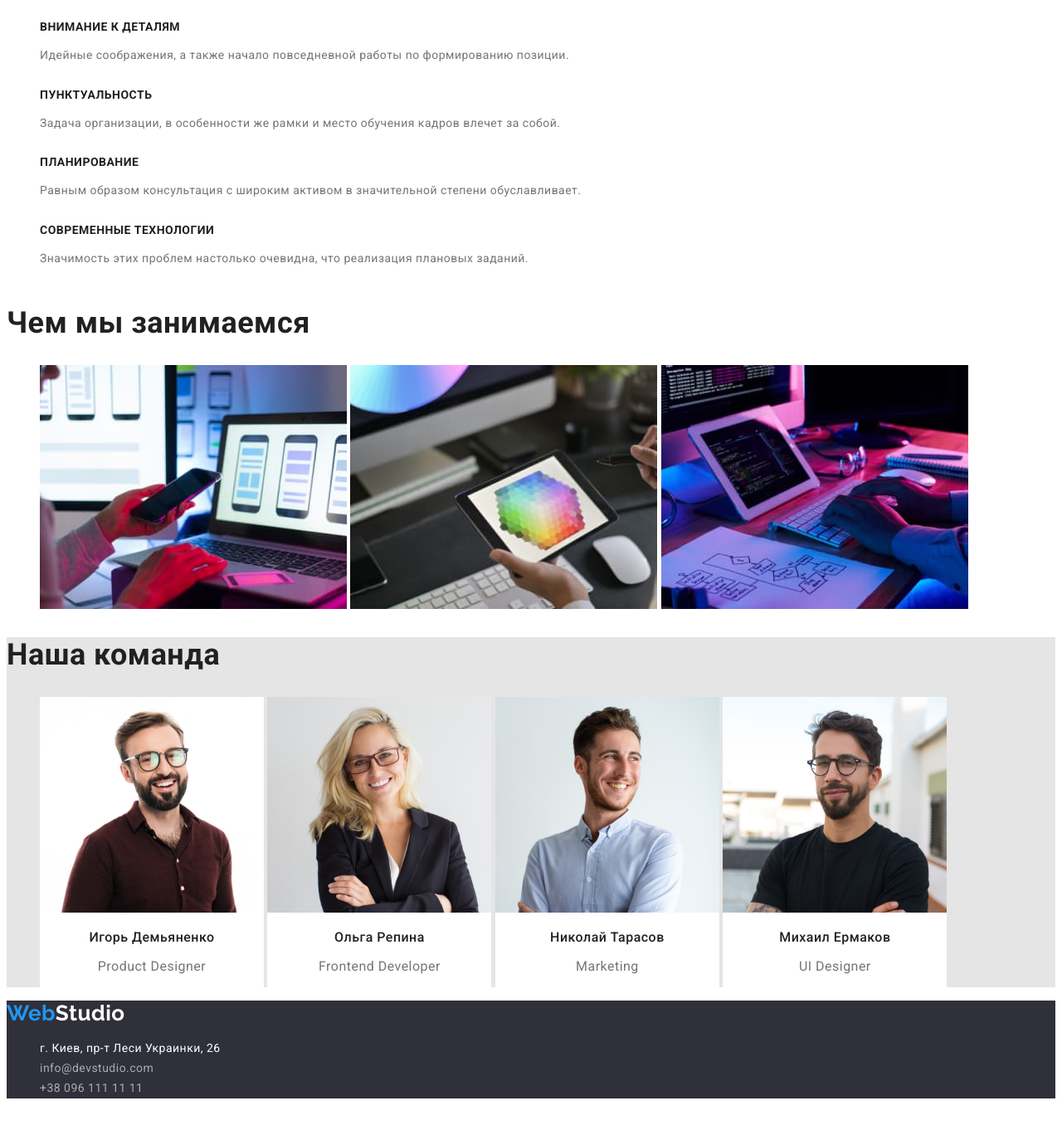
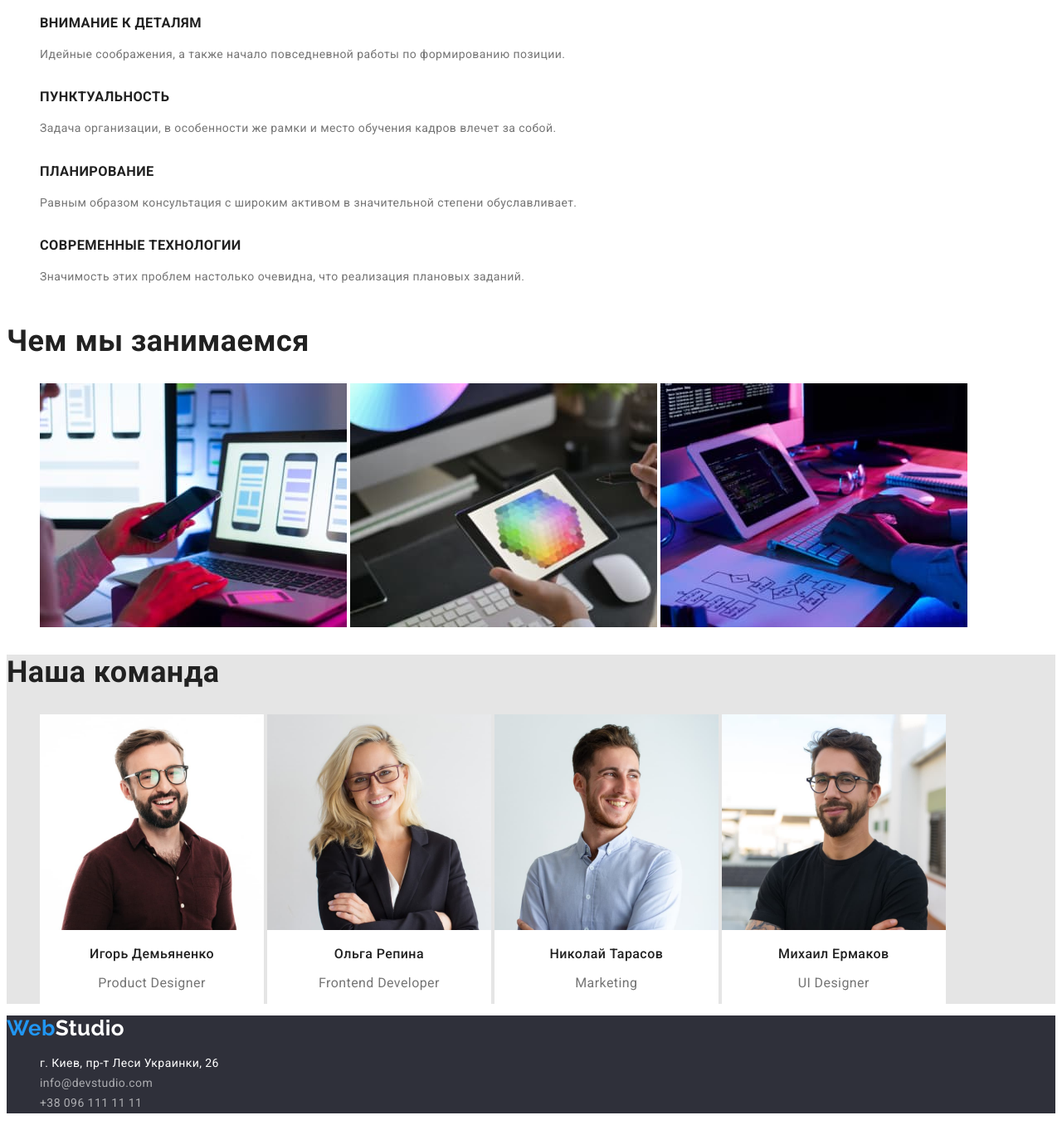
Before and after one commit to Nikolay-Tymoshchuk/goit-markup-hw-02, a plain HTML site: page index.html in a window 1280 px wide. Shown: the part 281-1637 px from the top of the page at 83% size. Drawn offline with Linux system fonts and the light colour scheme.

Commit message:
amended styles

```diff
--- a/css/styles.css
+++ b/css/styles.css
@@ -10,6 +10,7 @@ body {
   background-color: var(--primary-bgcolor);
   color: var(--primary-text-color);
   font-family: Roboto, sans-serif;
+  font-size: 14px;
   letter-spacing: 0.03em;
 }
 
@@ -48,7 +49,6 @@ body {
   text-decoration: unset;
   color: var(--title-text-color);
   font-weight: 500;
-  font-size: 14px;
   line-height: 1.14;
   letter-spacing: 0.02em;
 }
@@ -66,7 +66,6 @@ body {
 .auth-nav .link {
   color: var(--primary-text-color);
   font-weight: 500;
-  font-size: 14px;
   line-height: 1.14;
   letter-spacing: 0.02em;
 }
@@ -107,14 +106,12 @@ body {
 /* Features section */
 
 .section-features {
-  font-size: 14px;
   line-height: 1.71;
 }
 
 .section-features .title {
   color: var(--title-text-color);
   font-weight: 700;
-  font-size: 14px;
   line-height: 1.14;
   text-transform: uppercase;
 }
@@ -170,11 +167,9 @@ body {
 
 .section-address {
   background-color: var(--secondary-bgcolor);
-  font-family: Roboto;
-  font-style: normal;
-  font-size: 14px;
   line-height: 1.71;
 }
+
 .section-address .logo {
   color: #ffffff;
 }
```
